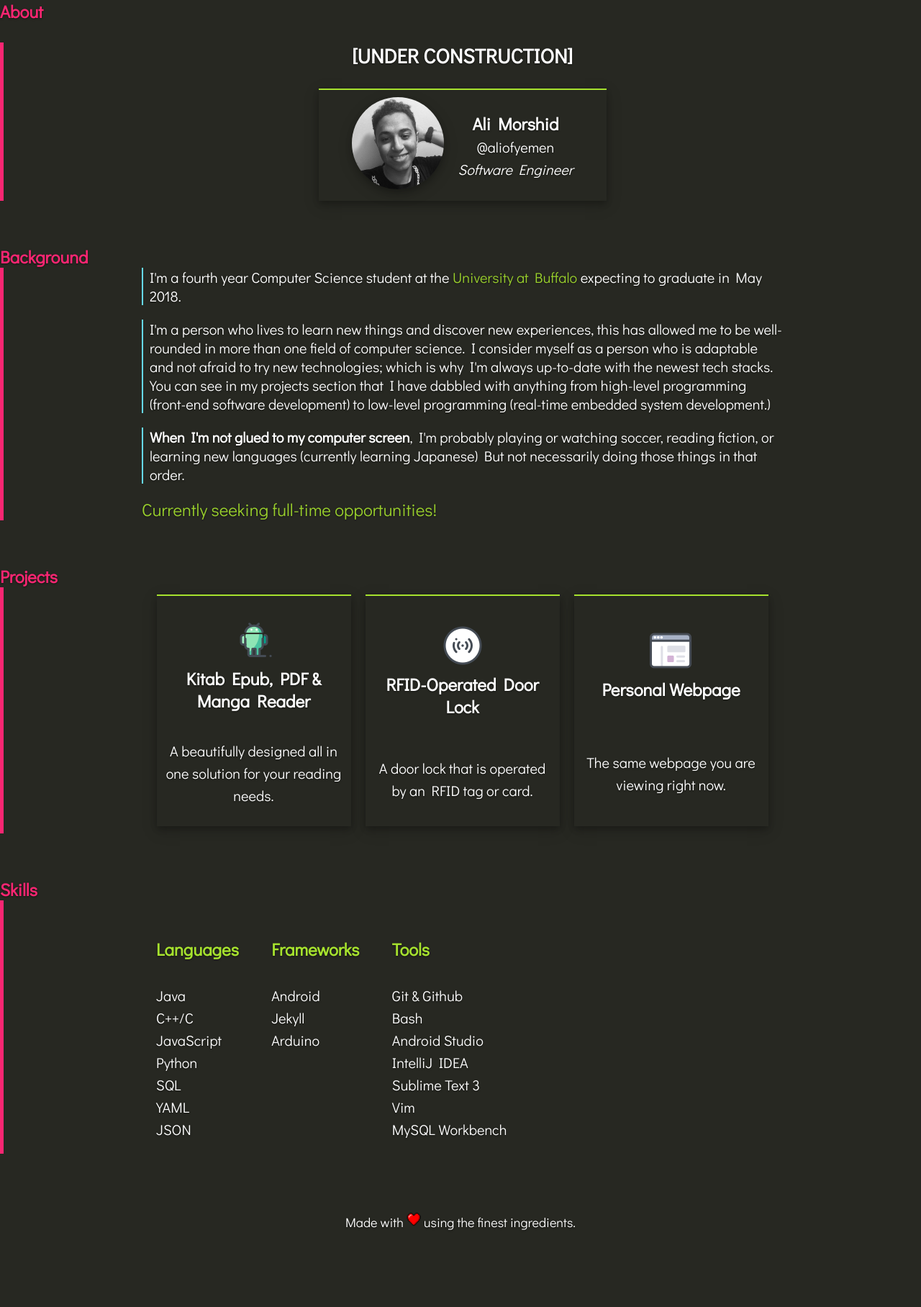
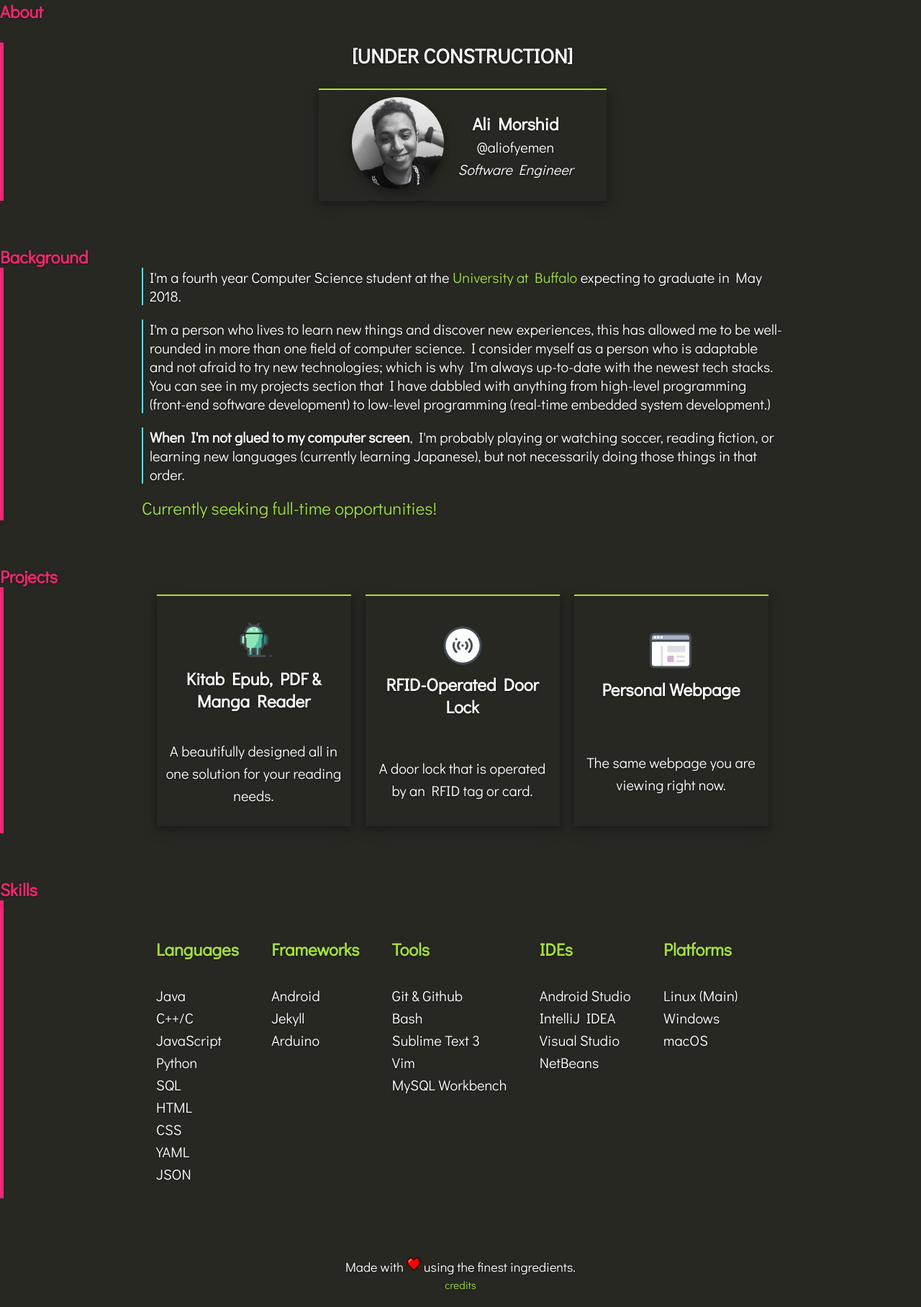
Before and after one commit to aliofyemen/aliofyemen.github.io, a Jekyll site: the page built from index.html, in a window 1280 px wide. Shown: the whole page at 72% size. Built offline with Jekyll 4.4.1, drawn with Linux system fonts in a browser that asks for light colours; some web fonts are replaced; before the commit the page ends 1730 px from its top, so only the background shows below that.

Commit message:
added a few list items to the skills section, modified some formatting in the background section

```diff
--- a/_data/skills.yml
+++ b/_data/skills.yml
@@ -5,6 +5,8 @@
     - item: JavaScript
     - item: Python
     - item: SQL
+    - item: HTML
+    - item: CSS
     - item: YAML
     - item: JSON
 
@@ -19,8 +21,19 @@
   list:
     - item: Git & Github
     - item: Bash
-    - item: Android Studio
-    - item: IntelliJ IDEA
     - item: Sublime Text 3
     - item: Vim
     - item: MySQL Workbench
+
+- category: IDEs
+  list:
+    - item: Android Studio
+    - item: IntelliJ IDEA
+    - item: Visual Studio
+    - item: NetBeans
+
+- category: Platforms
+  list:
+    - item: Linux (Main)
+    - item: Windows
+    - item: macOS
--- a/_includes/background.html
+++ b/_includes/background.html
@@ -1,11 +1,11 @@
 <section class="section_background">
   <div class="section_title">Background</div>
   <div class="section_content">
-    <p>I'm a fourth year Computer Science student at the <a class="pulsate" href="http://www.cse.buffalo.edu/" target="_blank">University at Buffalo</a> expecting to graduate in May 2018.
+    <p>I'm a fourth year Computer Science student at the <a href="http://www.cse.buffalo.edu/">University at Buffalo</a> expecting to graduate in May 2018.
 
     <p>I'm a person who lives to learn new things and discover new experiences, this has allowed me to be well-rounded in more than one field of computer science. I consider myself as a person who is adaptable and not afraid to try new technologies; which is why I'm always up-to-date with the newest tech stacks. You can see in my projects section that I have dabbled with anything from high-level programming (front-end software development) to low-level programming (real-time embedded system development.)  </p>
 
-    <p><strong>When I'm not glued to my computer screen</strong>, I'm probably playing or watching soccer, reading fiction, or learning new languages (currently learning Japanese) But not necessarily doing those things in that order.</p>
+    <p><strong>When I'm not glued to my computer screen</strong>, I'm probably playing or watching soccer, reading fiction, or learning new languages (currently learning Japanese), but not necessarily doing those things in that order.</p>
 
     {% include employment.html %}
 
--- a/_includes/employment.html
+++ b/_includes/employment.html
@@ -1,3 +1,3 @@
-<a class="pulsate" href="{{site.resume}}">
+<a class="bounce" href="{{site.resume}}">
   Currently seeking full-time opportunities!
 </a>
--- a/_includes/footer.html
+++ b/_includes/footer.html
@@ -1,3 +1,6 @@
 <footer>
-  <div>Made with <img src="{{ site.baseurl }}/img/heart.png" class="heart" /> using the finest ingredients.</div>
+  <div>
+  	Made with <img src="{{ site.baseurl }}/img/heart.png" class="bounce" id="heart" /> using the finest ingredients. <br>
+  	<a href=""><small>credits</small></a>
+  </div>
 </footer>
--- a/css/stylesheet.css
+++ b/css/stylesheet.css
@@ -180,9 +180,10 @@ h4 {
 	SKILLS
 */
 
+
 .skills {
+	vertical-align: top;
 	display: inline-block;
-	vertical-align: top;
 	margin: 20px;
 }
 
@@ -198,15 +199,16 @@ footer {
 
 }
 
-.heart {
+#heart {
+	height: 20px;
+	width: 20px;
+}
+
+.bounce {
 	display: inline-block;
   	position: relative;
 	-webkit-animation: bounce 0.5s linear;
 	-webkit-animation-iteration-count: infinite;
-	height: 20px;
-	width: 20px;
-
-
 }
 
 @-webkit-keyframes bounce {
```
Also changed, not shown: 3 other files.
